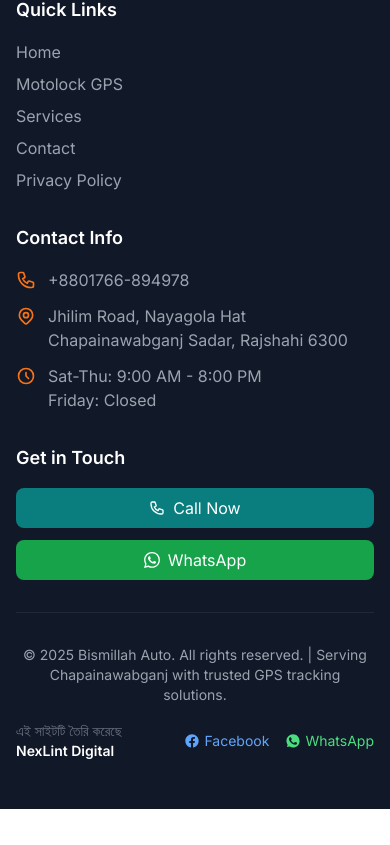
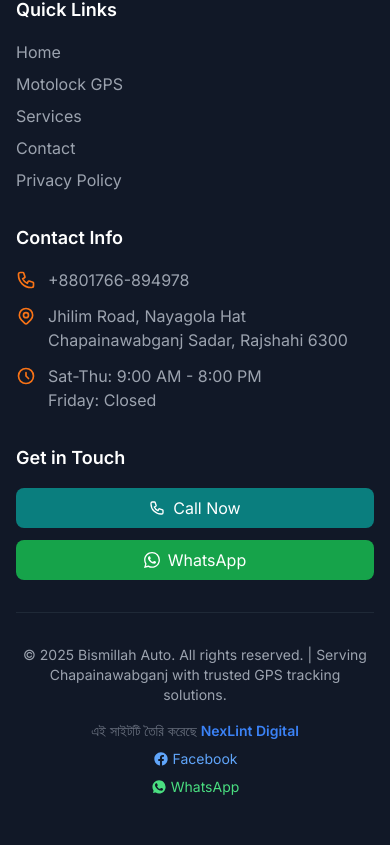
Before and after one commit to farad-alam/Bismillah-Auto, a Next.js app: page /legal in a window 390 px wide. Shown: the part 2922-3767 px from the top of the page. Before the commit the page ends 3731 px from the top, so only its background shows below. Built offline with nearby package versions, Linux system fonts and the light colour scheme.

Commit message:
footer credut updated

```diff
--- a/app/components/Footer.tsx
+++ b/app/components/Footer.tsx
@@ -219,15 +219,15 @@ export default function Footer() {
             | Serving Chapainawabganj with trusted GPS tracking solutions.
           </p>
         </div>
-        <div className="mt-4 flex justify-center items-center space-x-4 text-sm text-gray-500">
+        <div className="mt-4 flex flex-col sm:flex-row justify-center items-center space-y-2 sm:space-y-0 sm:space-x-4 text-sm text-gray-500">
           <p>
             এই সাইটটি তৈরি করেছে{" "}
             <a
               href="https://nexlint.vercel.app/"
               target="_blank"
-              className="text-blue-600 hover:underline"
+              className="text-blue-500 hover:underline"
             >
-              <span className="font-semibold text-white">NexLint Digital</span>
+              <span className="font-semibold">NexLint Digital</span>
             </a>
           </p>
 
--- a/app/components/Hero.tsx
+++ b/app/components/Hero.tsx
@@ -7,7 +7,7 @@ import { siteConfig, productData } from '../../public/data';
 export default function Hero() {
   return (
     <section
-      className="relative min-h-screen flex items-center justify-center bg-cover bg-center bg-no-repeat pt-24"
+      className="relative min-h-screen flex items-center justify-center bg-cover bg-center bg-no-repeat pt-24 pb-10"
       style={{
         backgroundImage: `linear-gradient(rgba(0, 0, 0, 0.6), rgba(0, 0, 0, 0.4)), url('https://i.ibb.co/zW3kZyFK/create-a-single-futuristic-motorcycles-orange-fire-neon-glowing-image-like-this-one-https-thumbs-dre.jpg')`,
       }}
```
